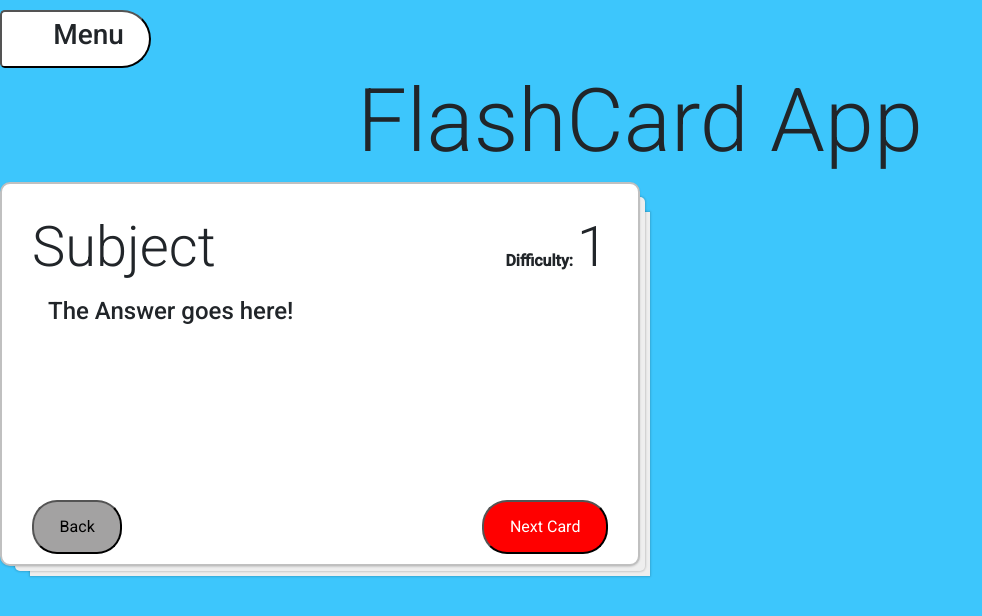
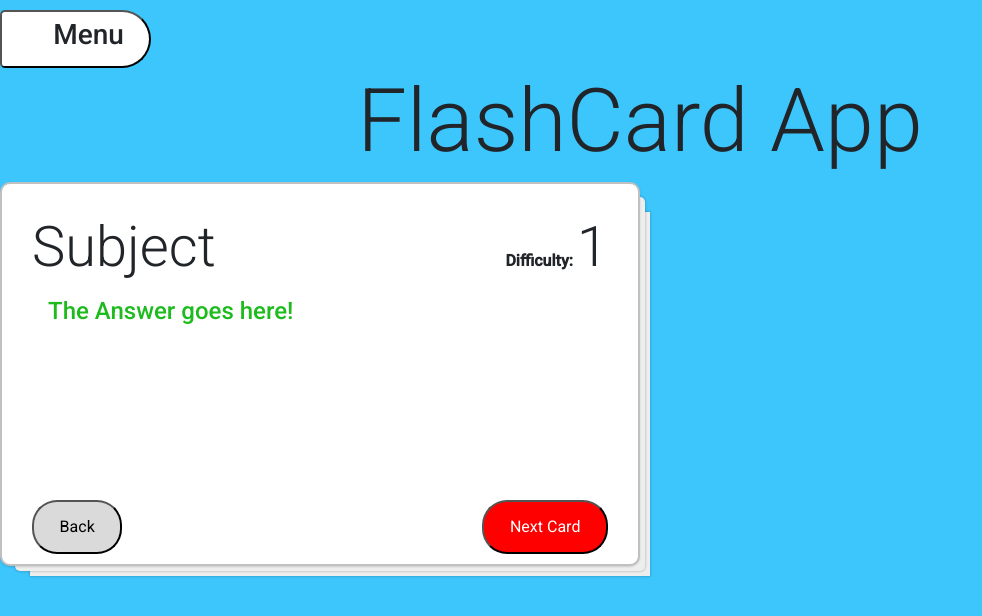
Before and after one commit to GilbyScarChest/FlashCards, an Angular app in the folder FlashCard/: page /answer in a window 1280 px wide. Shown: the top 616 px of the page, without its empty margins (0-982 px from the left). Built offline with nearby package versions, Linux system fonts and the light colour scheme.

Commit message:
navigate between flashcard and answer views

```diff
--- a/FlashCard/src/app/flashcard/answer/answer.component.html
+++ b/FlashCard/src/app/flashcard/answer/answer.component.html
@@ -4,8 +4,8 @@
         <strong>Difficulty: </strong><span class="display-4">1</span>
     </div>
     <div class="m-0 p-3">
-        <h4>The Answer goes here!</h4>
+        <h4 style="color: rgb(29, 187, 29);">The Answer goes here!</h4>
     </div>
-    <button (click)="changeMode('flashcard')" class="nxtbtn">Next Card</button>
-    <button (click)="changeMode('flashcard')" class="backbtn">Back</button>
+    <button (click)="BackToSameCard()" class="nxtbtn">Next Card</button>
+    <button (click)="BackToSameCard()" class="backbtn">Back</button>
 </div>
--- a/FlashCard/src/app/flashcard/answer/answer.component.ts
+++ b/FlashCard/src/app/flashcard/answer/answer.component.ts
@@ -1,4 +1,4 @@
-import { Component, OnInit } from '@angular/core';
+import { Component, OnInit, EventEmitter, Output } from '@angular/core';
 
 @Component({
   selector: 'app-answer',
@@ -7,9 +7,16 @@ import { Component, OnInit } from '@angular/core';
 })
 export class AnswerComponent implements OnInit {
 
+    @Output() modeOutput: EventEmitter<string> = new EventEmitter<string>();
+
   constructor() { }
 
   ngOnInit() {
   }
 
+  BackToSameCard(): void {
+      console.log("Back to Card");
+      this.modeOutput.emit('flashcard');
+  }
+
 }
--- a/FlashCard/src/app/flashcard/flashcard.component.html
+++ b/FlashCard/src/app/flashcard/flashcard.component.html
@@ -14,6 +14,6 @@
             </div>
             <button (click)="changeMode('answer')" class="nxtbtn">Answer</button>
         </div>
-        <app-answer *ngIf="mode == 'answer'"></app-answer>
+        <app-answer *ngIf="mode == 'answer'" (modeOutput)="changeMode($event)"></app-answer>
     </div>
 </div>
--- a/FlashCard/src/styles.css
+++ b/FlashCard/src/styles.css
@@ -25,7 +25,7 @@ body {
     left: 30px;
     padding: 1vw 2vw;
     border-radius: 25px;
-    background-color: rgb(163, 162, 162);
+    background-color: rgb(218, 218, 218);
     color: black;
     cursor: pointer;
 }
```
